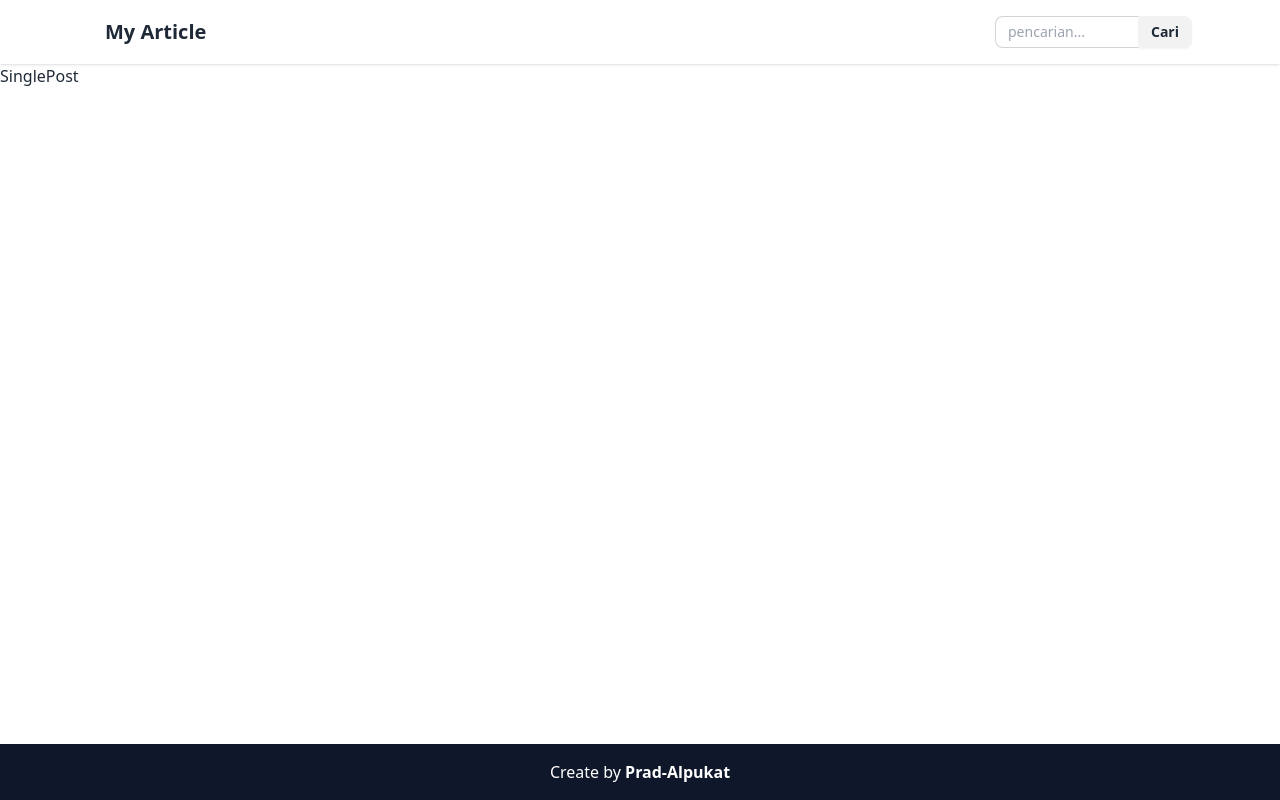
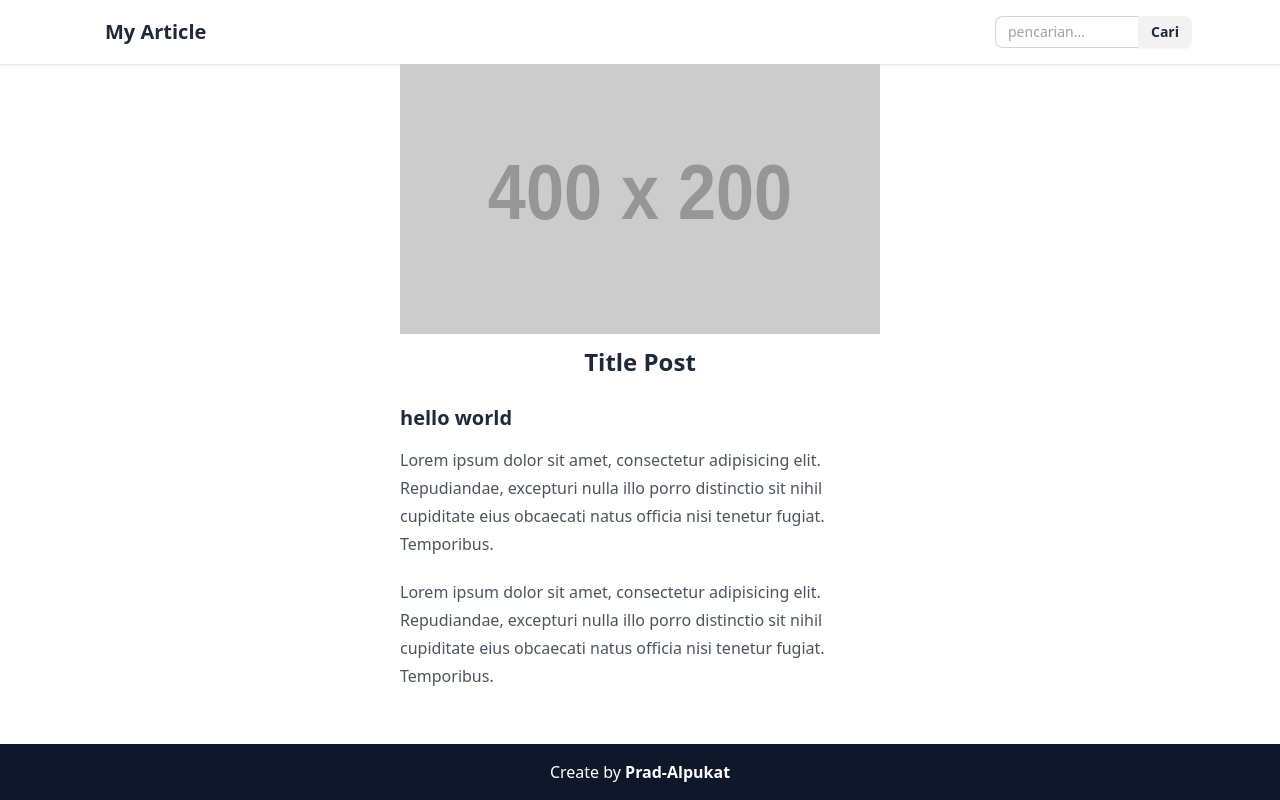
Before and after one commit to prad-alpukat/my-article, a React (Vite) app: page /posts/1 in a window 1280 px wide. Built offline with nearby package versions, Linux system fonts and the light colour scheme.

Commit message:
create single post component for single page

```diff
--- /dev/null
+++ b/src/components/section/SectionPost.jsx
@@ -0,0 +1,20 @@
+import React from 'react'
+
+export default function SectionPost() {
+    return (
+        <section className='container max-w-screen-sm'>
+            {/* image featured */}
+            <img className='w-full mb-3 aspect-video' src="https://placehold.co/400x200" alt="featured image" />
+
+            {/* title */}
+            <h1 className='mb-6 text-2xl font-bold text-center'>Title Post</h1>
+
+            {/* content */}
+            <article className='prose'>
+                <h3>hello world</h3>
+                <p>Lorem ipsum dolor sit amet, consectetur adipisicing elit. Repudiandae, excepturi nulla illo porro distinctio sit nihil cupiditate eius obcaecati natus officia nisi tenetur fugiat. Temporibus.</p>
+                <p>Lorem ipsum dolor sit amet, consectetur adipisicing elit. Repudiandae, excepturi nulla illo porro distinctio sit nihil cupiditate eius obcaecati natus officia nisi tenetur fugiat. Temporibus.</p>
+            </article>
+        </section>
+    )
+}
--- a/src/pages/SinglePost.jsx
+++ b/src/pages/SinglePost.jsx
@@ -1,10 +1,11 @@
 import React from 'react'
 import ClientLayout from '../layouts/ClientLayout'
+import SectionPost from '../components/section/SectionPost'
 
 export default function SinglePost() {
     return (
         <ClientLayout>
-            <h1>SinglePost</h1>
+            <SectionPost />
         </ClientLayout>
     )
 }
```
